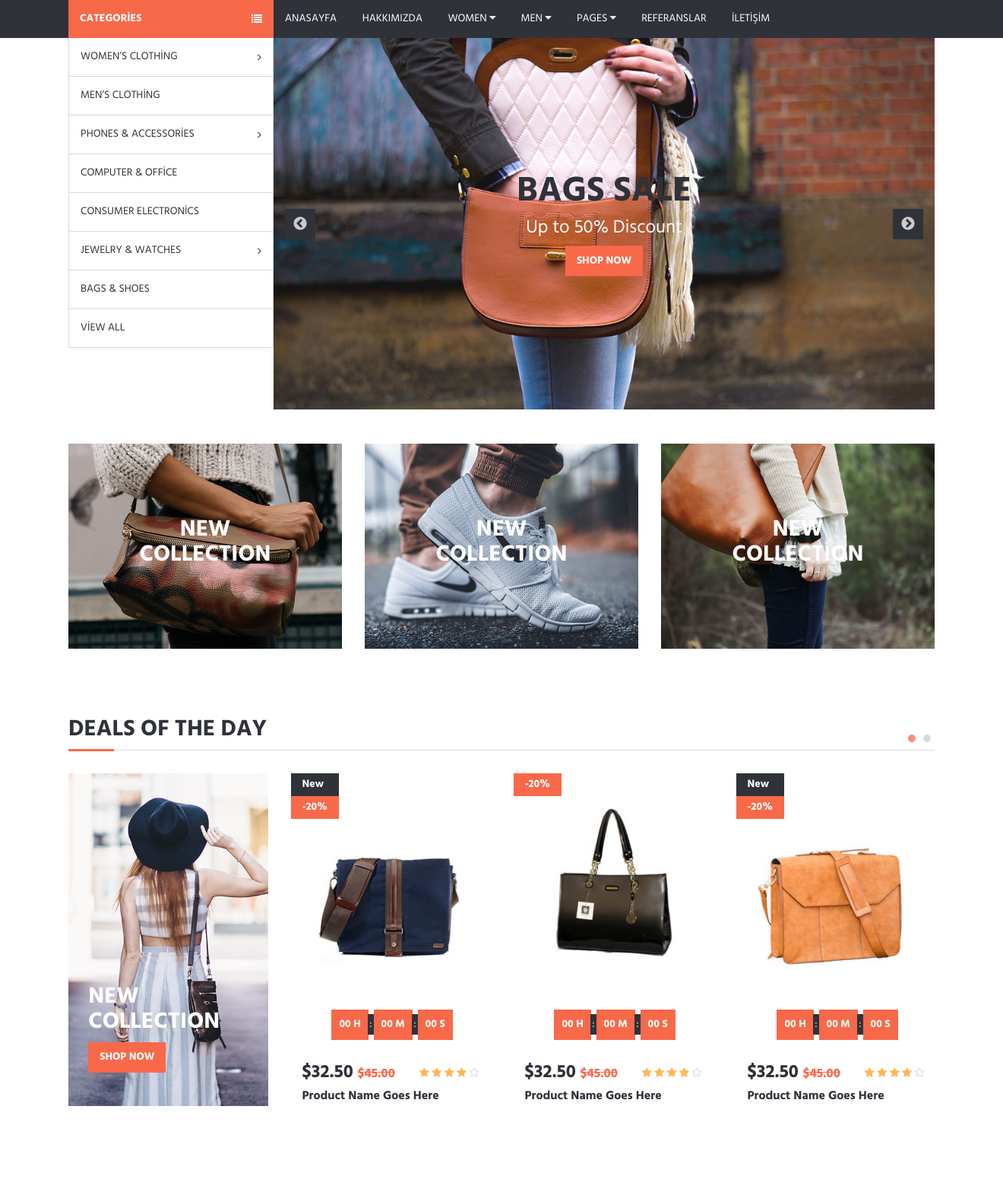
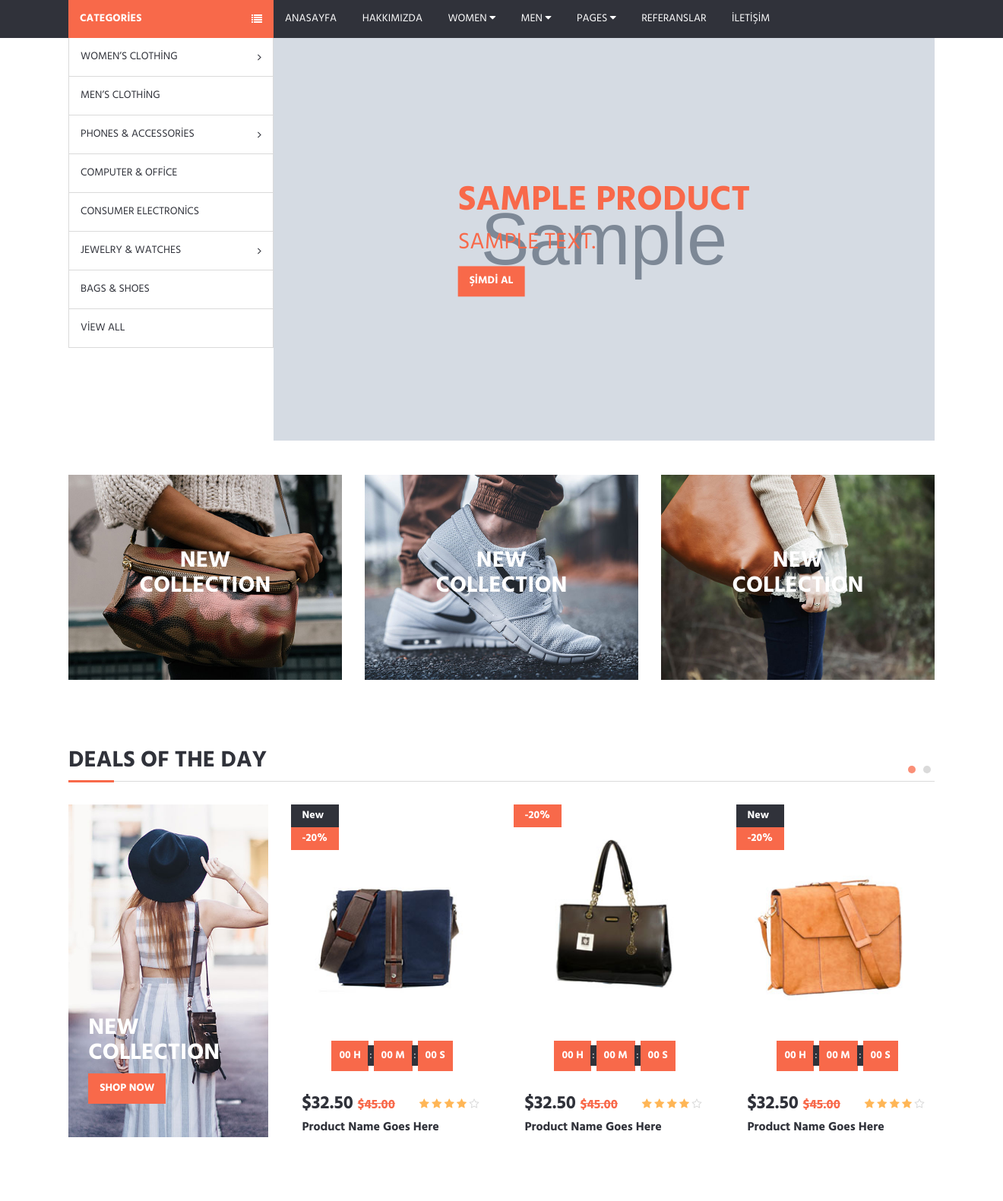
Before and after one commit to serihesap/project2, a Django app: page /home/ in a window 1320 px wide. Shown: the part 131-1712 px from the top of the page at 76% size. Run offline with Django 3.2, Linux system fonts and the light colour scheme; tables that the repository leaves empty hold one stand-in row (values such as "Sample post"); grey boxes marked "Sample" are stand-in pictures; some libraries are stand-ins or nearby versions.

Commit message:
Slider dinamik hale getirildi.

```diff
--- a/home/views.py
+++ b/home/views.py
@@ -2,6 +2,7 @@ from django.contrib import messages
 from django.http import HttpResponseRedirect
 from django.shortcuts import render
 
+from product.models import Product
 from .models import Setting, Contact, ContactForm
 
 setting = Setting.objects.get(pk=1)
@@ -9,7 +10,11 @@ setting = Setting.objects.get(pk=1)
 def index(request):
     # metin = 'Ali'
     # return HttpResponse('Merhaba %s' % metin)
-    context = {'setting':setting,'page':'home'}
+    sliderdata=Product.objects.all()[:4]
+    context = {'setting':setting,
+               'page':'home',
+               'sliderdata':sliderdata
+               }
     return render(request, 'index.html', context)
 
 def hakkimizda(request):
--- a/project2/urls.py
+++ b/project2/urls.py
@@ -24,7 +24,7 @@ urlpatterns = [
     path('home/', include('home.urls')),
     path('product/', include('product.urls')),
     path('ckeditor/', include('ckeditor_uploader.urls')),
-    path('admin/', admin.site.urls),
+    path('admin/', admin.site.urls)
 ]
 
 if settings.DEBUG: # Django admin panelde resimleri gösterebilmek için
--- a/templates/slider.html
+++ b/templates/slider.html
@@ -7,18 +7,17 @@
 			<div class="home-wrap">
 				<!-- home slick -->
 				<div id="home-slick">
-					<!-- banner -->
+					{% if sliderdata %}
+						{% for rs in sliderdata %}
 						<div class="banner banner-1">
-						<img src="{% static 'img/banner01.jpg' %}" alt="">
-						<div class="banner-caption text-center">
-							<h1>Bags sale</h1>
-							<h3 class="white-color font-weak">Up to 50% Discount</h3>
-							<button class="primary-btn">Shop Now</button>
+							<img src="{{ rs.image.url }}" width="676px" height="530px" alt="">
+							<div class="banner-caption">
+								<h1 class="primary-color">{{ rs.title }}<br><span class="primary-color font-weak" style="font-size:30px !important">{{ rs.description }}</span></h1>
+								<button class="primary-btn">Şimdi Al</button>
 							</div>
 						</div>
-					<!-- /banner -->
-
-					<!-- banner -->
+						{% endfor %}
+					{% else %}
 						<div class="banner banner-1">
 							<img src="{% static 'img/banner02.jpg' %}" alt="">
 							<div class="banner-caption">
@@ -26,16 +25,7 @@
 								<button class="primary-btn">Shop Now</button>
 							</div>
 						</div>
-					<!-- /banner -->
-
-					<!-- banner -->
-					<div class="banner banner-1">
-						<img src="{% static 'img/banner03.jpg' %}" alt="">
-						<div class="banner-caption">
-							<h1 class="white-color">New Product <span>Collection</span></h1>
-							<button class="primary-btn">Shop Now</button>
-						</div>
-					</div>
+					{% endif %}
 					<!-- /banner -->
 				</div>
 				<!-- /home slick -->
```
Also changed, not shown: product/views.py (+5 -3 lines), README.md, uploads/images/02-4mmduz4mmyesilcam-1140x1093.jpg (added), uploads/images/Lenovo_CfgYYcg.jpg (added), uploads/images/havya_URmOg6w.jpg (added), uploads/images/havya_Z9aE3pv.jpg (added), uploads/images/kulaklık.jpg (added), uploads/images/raspberry-pi-4_B0VYm7k.jpg (added). Lines whose indentation alone changed are shown as unchanged.
